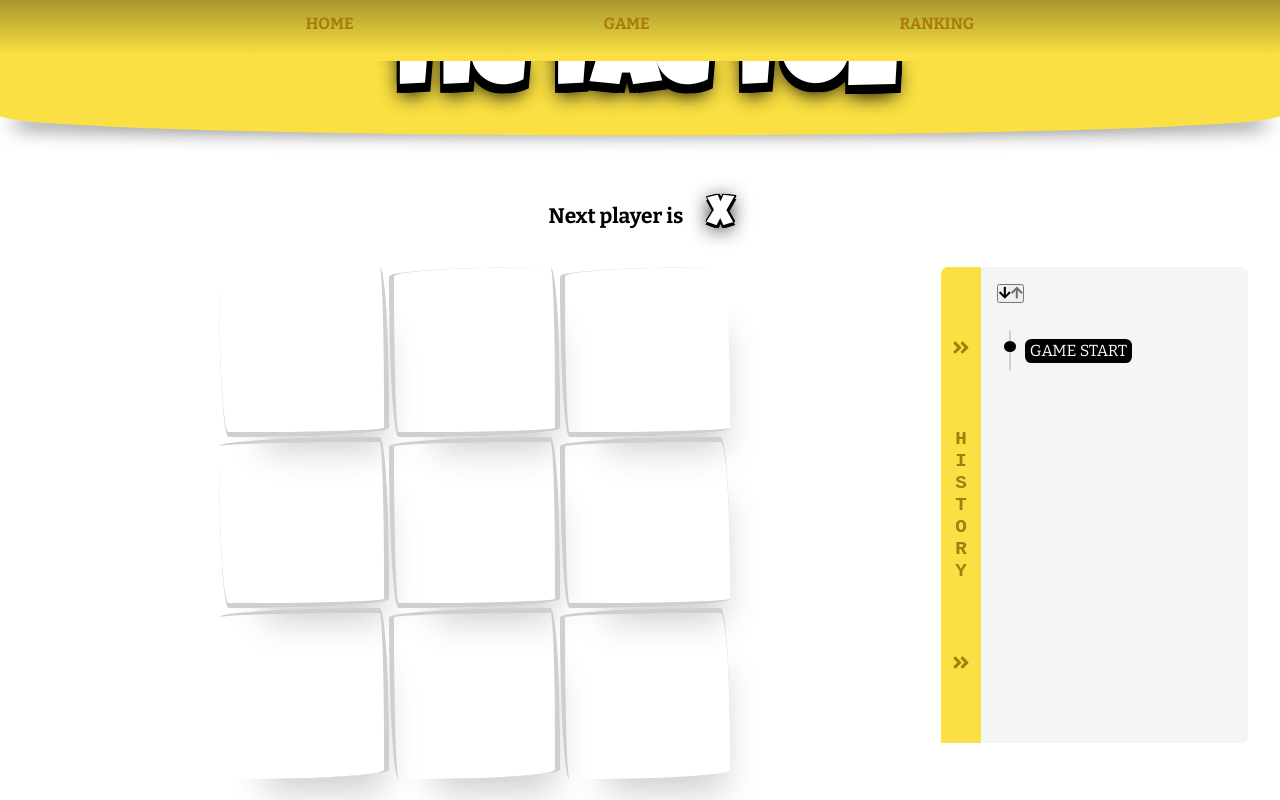
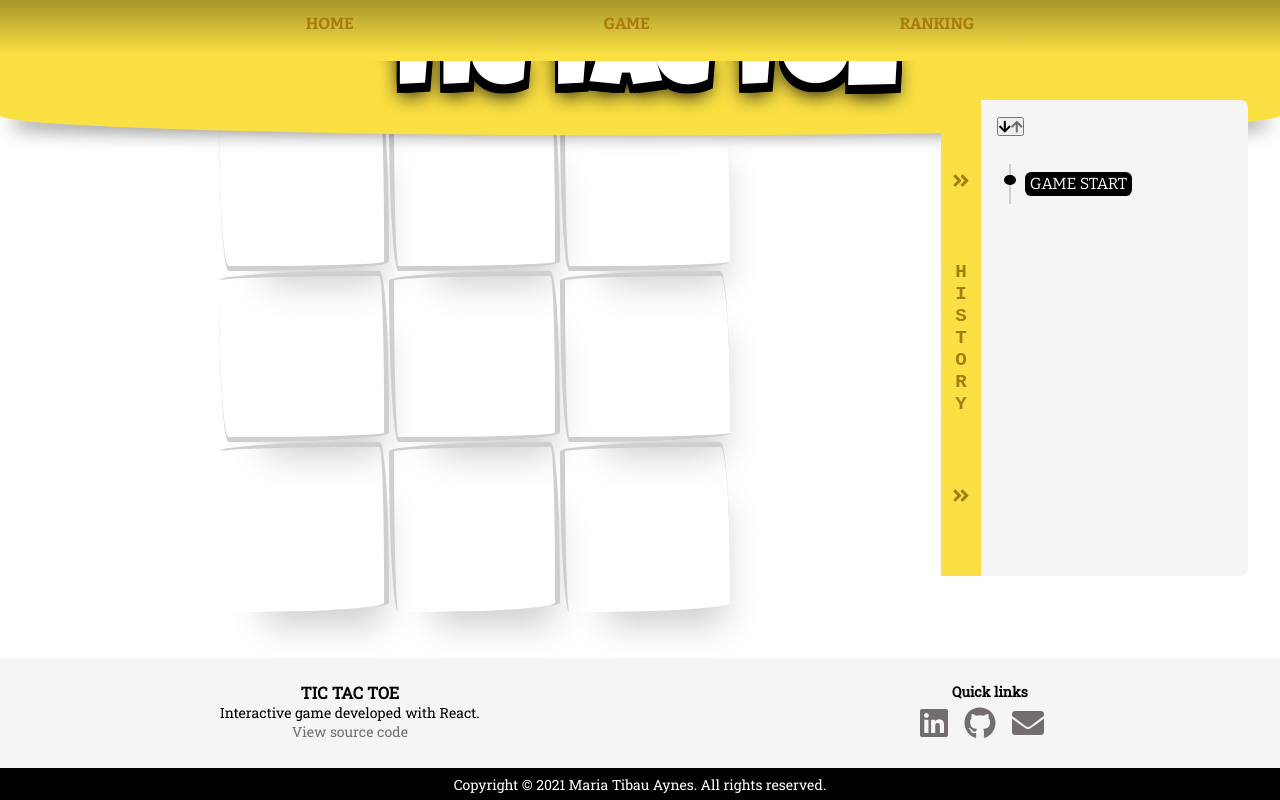
Before and after one commit to mery25/react-tictactoe, a React (Create React App) app: page /game in a window 1280 px wide. Shown: the top 800 px of the page. Built offline with nearby package versions, Linux system fonts and the light colour scheme.

Commit message:
Remove the height of 100% on the main

```diff
--- a/src/components/App.scss
+++ b/src/components/App.scss
@@ -1,6 +1,16 @@
-@import url('https://fonts.googleapis.com/css2?family=Roboto+Slab&display=swap');
+@import url("https://fonts.googleapis.com/css2?family=Roboto+Slab&display=swap");
 @import url("https://fonts.googleapis.com/css?family=Luckiest+Guy&display=swap");
 
-main {
-  height: 100%;
+header + main {
+  margin-top: -27vw;
 }
+
+header.expanded + main {
+  margin-top: 0vw;
+}
+
+@media screen and (min-width: 600px) {
+  header + main {
+    margin-top: -13vw;
+  }
+}
```
